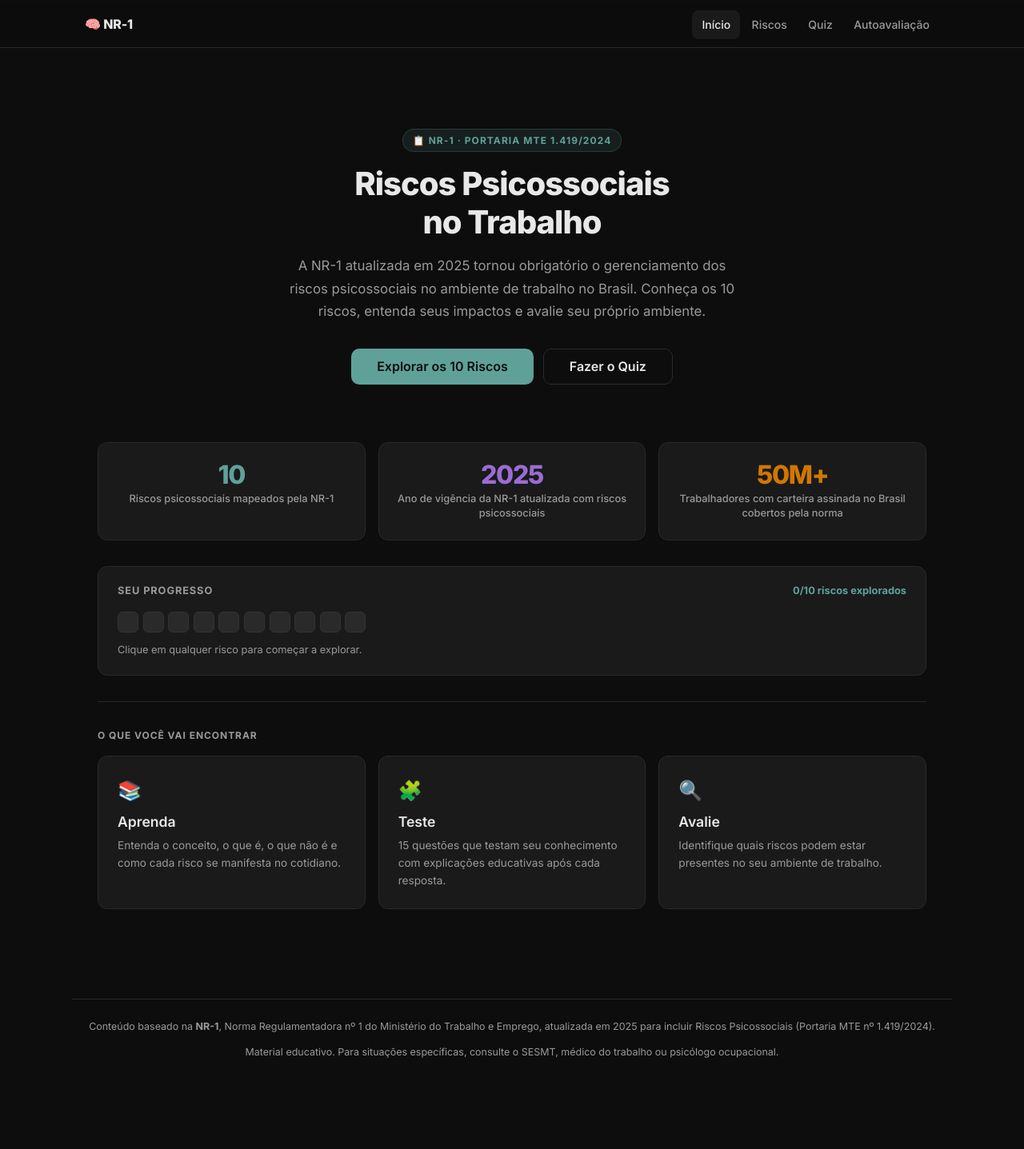
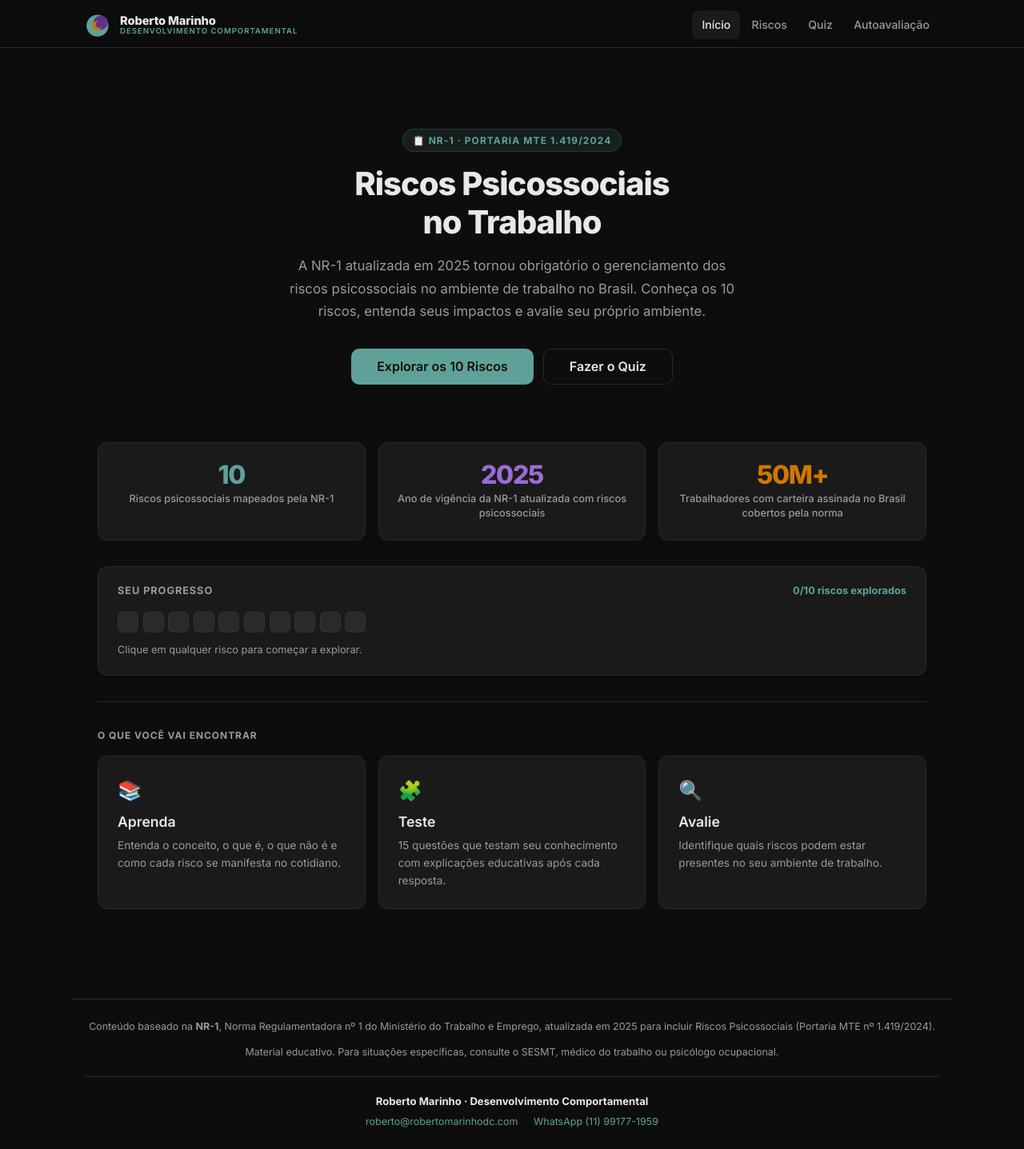
Before and after one commit to robertomarinho-ai/Conscientizacao_NR_1, a plain HTML site: page index.html in a window 1280 px wide. Shown: the whole page at 80% size. Before the commit the page ends 1350 px from the top, so only its background shows below. Drawn offline with Linux system fonts and the light colour scheme.

Commit message:
deploy: b5f1ec2a47ee5bb68af3c26c8aba2bc579e20309

```diff
--- a/index.html
+++ b/index.html
@@ -6,6 +6,7 @@
   <title>Riscos Psicossociais NR-1</title>
   <meta name="description" content="Conscientização sobre Riscos Psicossociais no trabalho conforme a NR-1 atualizada em 2025. Explore os 10 principais riscos, faça o quiz e avalie seu ambiente de trabalho." />
   <meta name="theme-color" content="#0D0D0D" />
+  <link rel="icon" type="image/svg+xml" href="logo.svg" />
   <link rel="preconnect" href="https://fonts.googleapis.com" />
   <link rel="preconnect" href="https://fonts.gstatic.com" crossorigin />
   <link href="https://fonts.googleapis.com/css2?family=Inter:ital,opsz,wght@0,14..32,400;0,14..32,500;0,14..32,600;0,14..32,700;0,14..32,800;1,14..32,400&display=swap" rel="stylesheet" />
@@ -16,8 +17,12 @@
 
   <header class="site-header" role="banner">
     <div class="header-inner">
-      <a href="#/" class="site-logo" aria-label="NR-1 Psicossocial, Página inicial">
-        🧠 NR-1
+      <a href="#/" class="site-logo" aria-label="Roberto Marinho Desenvolvimento Comportamental, Página inicial">
+        <img src="logo.svg" alt="" class="brand-mark" width="36" height="36" />
+        <span class="brand-text">
+          <span class="brand-name">Roberto Marinho</span>
+          <span class="brand-tagline">Desenvolvimento Comportamental</span>
+        </span>
       </a>
       <nav class="site-nav" aria-label="Navegação principal">
         <a href="#/" class="nav-link" data-nav="home">Início</a>
@@ -39,6 +44,14 @@
     <p style="margin-top:0.4rem">
       Material educativo. Para situações específicas, consulte o SESMT, médico do trabalho ou psicólogo ocupacional.
     </p>
+    <div class="footer-brand">
+      <span class="footer-brand-name">Roberto Marinho · Desenvolvimento Comportamental</span>
+      <span class="footer-contact">
+        <a href="mailto:roberto@robertomarinhodc.com">roberto@robertomarinhodc.com</a>
+        <span class="footer-sep">·</span>
+        <a href="https://wa.me/5511991771959" target="_blank" rel="noopener">WhatsApp (11) 99177-1959</a>
+      </span>
+    </div>
   </footer>
 
   <div id="toast-container" aria-live="assertive" aria-atomic="true"></div>
--- a/styles.css
+++ b/styles.css
@@ -101,14 +101,63 @@ button { cursor: pointer; font-family: inherit; border: none; background: none;
 
 .site-logo:hover { text-decoration: none; }
 
-.logo-badge {
-  background: var(--color-teal);
-  color: #0D0D0D;
+.brand-mark {
+  flex-shrink: 0;
+  display: block;
+}
+
+.brand-text {
+  display: flex;
+  flex-direction: column;
+  line-height: 1.1;
+}
+
+.brand-name {
+  font-size: 0.92rem;
+  font-weight: 800;
+  color: var(--color-text-primary);
+  letter-spacing: -0.01em;
+}
+
+.brand-tagline {
   font-size: 0.6rem;
-  font-weight: 800;
-  padding: 2px 6px;
-  border-radius: 4px;
-  letter-spacing: 0.08em;
+  font-weight: 600;
+  color: var(--color-teal);
+  text-transform: uppercase;
+  letter-spacing: 0.1em;
+}
+
+/* Footer brand */
+.footer-brand {
+  margin-top: 1.25rem;
+  padding-top: 1.25rem;
+  border-top: 1px solid var(--color-border);
+  display: flex;
+  flex-direction: column;
+  gap: 0.3rem;
+  align-items: center;
+}
+
+.footer-brand-name {
+  font-weight: 700;
+  color: var(--color-text-primary);
+  font-size: 0.82rem;
+}
+
+.footer-contact {
+  display: flex;
+  align-items: center;
+  gap: 0.5rem;
+  flex-wrap: wrap;
+  justify-content: center;
+  font-size: 0.78rem;
+}
+
+.footer-contact a { color: var(--color-teal); }
+.footer-sep { color: var(--color-border); }
+
+@media (max-width: 420px) {
+  .brand-tagline { display: none; }
 }
 
 .site-nav {
```
Also changed, not shown: logo.svg (added).
